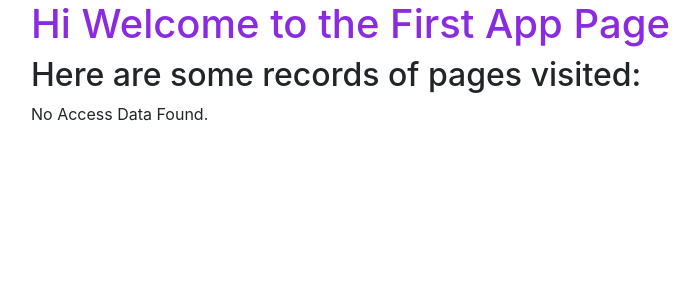
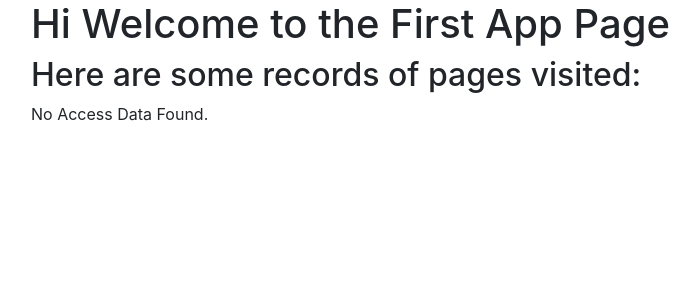
Before and after one commit to aryan-massoudy/django_bootcamp, a Django app: template templates/hello_app/index.html in a window 1280 px wide. Shown: the part 56-356 px from the top of the page, without its empty margins (54-754 px from the left). Run offline with Django 3.2, Linux system fonts and the light colour scheme; the template is opened without the code that fills it, so the values that code supplies are empty; some libraries are stand-ins or nearby versions.

Commit message:
dependencies listed

```diff
--- a/static/css/mystyles.css
+++ /dev/null
@@ -1,6 +0,0 @@
-h1 {
-    font-size: 5.5rem; /* ~ 88px */
-    font-weight: 300;
-    line-height: 1.2;
-    color: blueviolet;
-  }
--- a/templates/hello_app/index.html
+++ b/templates/hello_app/index.html
@@ -5,7 +5,7 @@
     <meta charset="UTF-8">
     <meta name="viewport" content="width=device-width, initial-scale=1.0">
     <title>First App</title>
-    <link rel="stylesheet" href="{%static "css/mystyles.css"%}"/>
+    <link rel="stylesheet" href="{% static "css/mystyles.css" %}"/>
     <link rel="stylesheet" href="https://stackpath.bootstrapcdn.com/bootstrap/4.5.2/css/bootstrap.min.css">
 
 </head>
```
Also changed, not shown: 1 other file.
